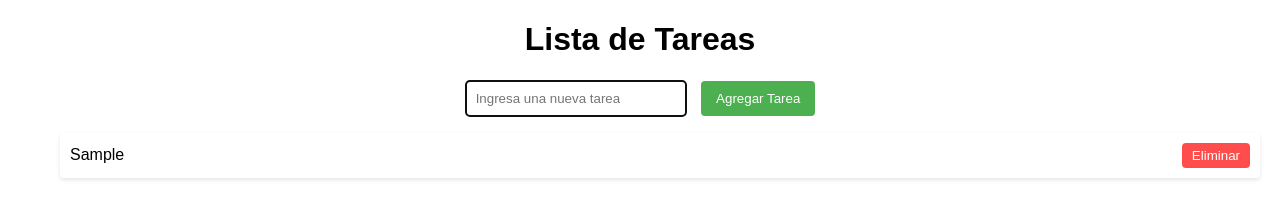
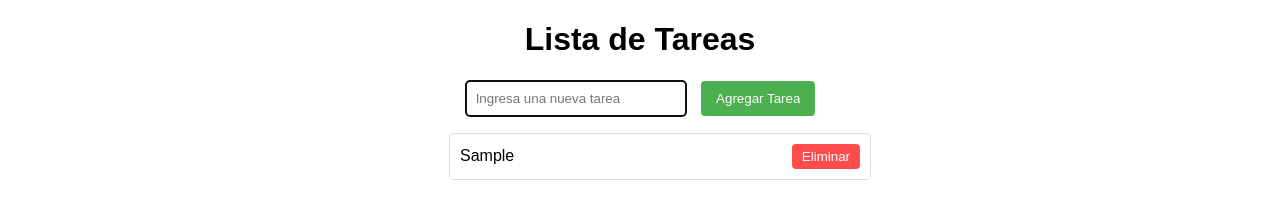
Before and after one commit to Percyyz/APP_tareas_basico, a plain HTML site: page index.html in a window 1280 px wide. Both pictures are taken after typing "Sample" into the empty fields and a click on the button "Agregar Tarea". Drawn offline with Linux system fonts and the light colour scheme.

Commit message:
fix: dificando estilo a mi lista de tareas

```diff
--- a/style.css
+++ b/style.css
@@ -15,14 +15,16 @@ button {
     cursor: pointer;
 }
 li {
-    background-color: #fff;
+    background-color: #ffffff;
     padding: 10px;
     margin-bottom: 10px;
     border-radius: 4px;
     display: flex;
     justify-content: space-between;
     align-items: center;
-    box-shadow: 0 2px 4px rgba(0,0,0,0.1);
+    border: 1px solid #ddd;
+    width: 400px;
+    margin: 0 auto 10px auto;
 }
 
 li button {
```
